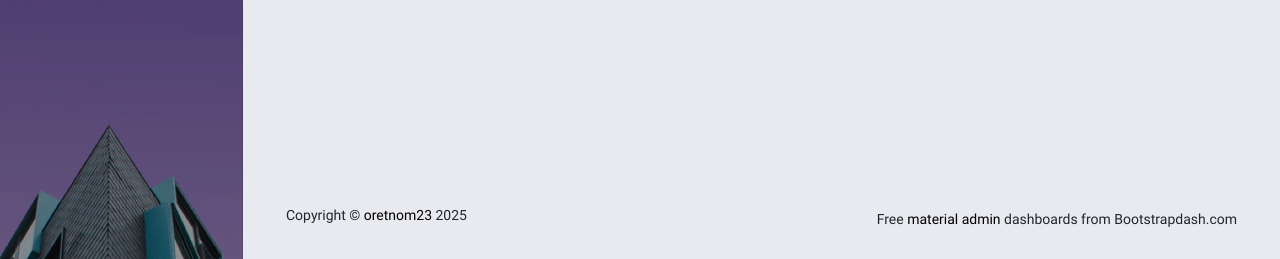
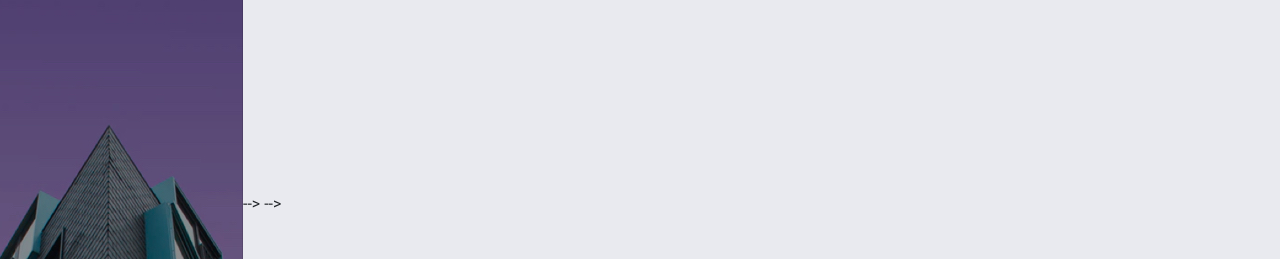
Before and after one commit to rukevweubio/Django-Based-Office-Mnagerment-system, a Django app: page /about in a window 1280 px wide. Shown: the part 541-800 px from the top of the page. Run offline with Django 3.2, Linux system fonts and the light colour scheme; some libraries are stand-ins or nearby versions.

Commit message:
Update base.html

```diff
--- a/employee_information/templates/employee_information/base.html
+++ b/employee_information/templates/employee_information/base.html
@@ -51,18 +51,18 @@
                     </div>
                 </main>
                 <!-- partial:partials/_footer.html -->
-                <footer>
+<!--                 <footer>
                     <div class="mdc-layout-grid">
                         <div class="mdc-layout-grid__inner">
                             <div class="mdc-layout-grid__cell stretch-card mdc-layout-grid__cell--span-6-desktop">
-                                <span class="text-center text-sm-left d-block d-sm-inline-block tx-14">Copyright © <a href="https://www.sourcecodester.com/users/tips23" target="_blank">oretnom23</a> {% now 'Y' %}</span>
-                            </div>
+<!--                                 <span class="text-center text-sm-left d-block d-sm-inline-block tx-14">Copyright © <a href="https://www.sourcecodester.com/users/tips23" target="_blank">oretnom23</a> {% now 'Y' %}</span> -->
+<!--                             </div>
                             <div class="mdc-layout-grid__cell stretch-card mdc-layout-grid__cell--span-6-desktop d-flex justify-content-end">
-                                <span class="float-none float-sm-right d-block mt-1 mt-sm-0 text-center tx-14">Free <a href="https://www.bootstrapdash.com/material-design-dashboard/" target="_blank"> material admin </a> dashboards from Bootstrapdash.com</span>
-                            </div>
+<!--                                 <span class="float-none float-sm-right d-block mt-1 mt-sm-0 text-center tx-14">Free <a href="https://www.bootstrapdash.com/material-design-dashboard/" target="_blank"> material admin </a> dashboards from Bootstrapdash.com</span> -->
+<!--                             </div>
                         </div>
                     </div>
-                </footer>
+                </footer> --> --> -->
                 <!-- partial -->
             </div>
         </div>
```
